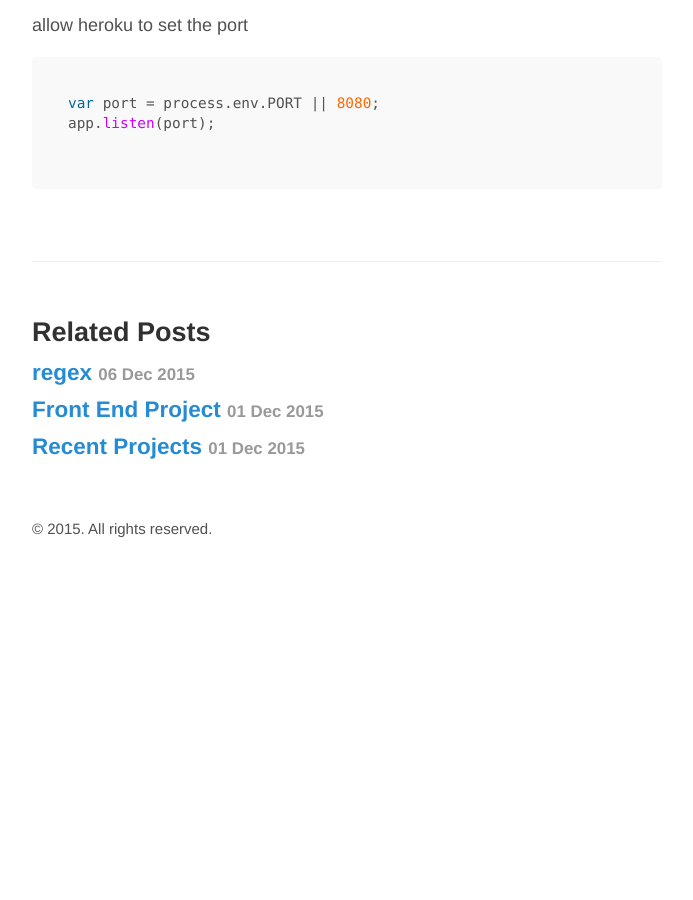
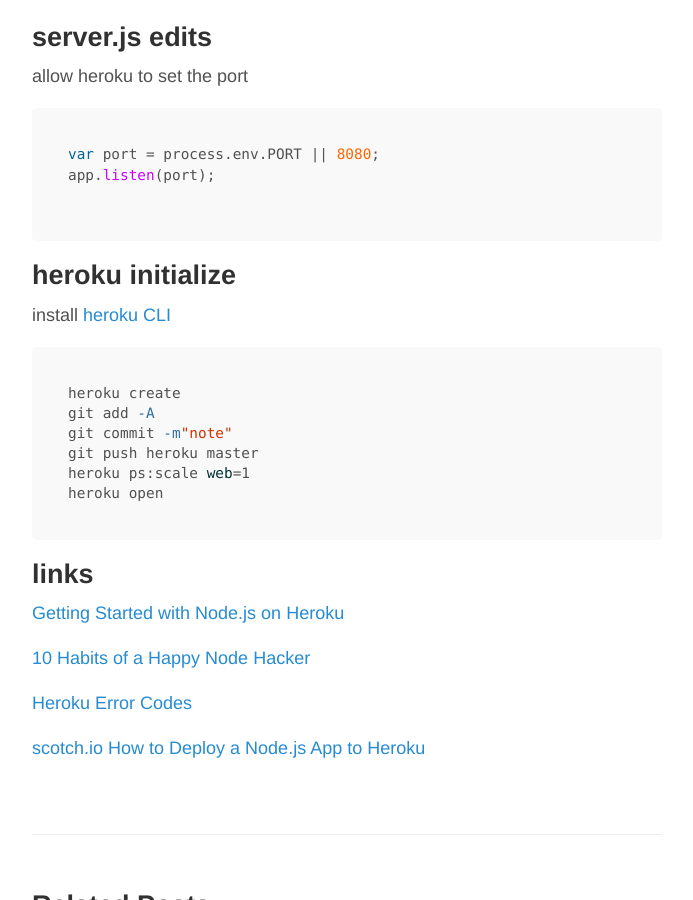
Before and after one commit to jontejada/jontejada.github.io, a Jekyll site: the page built from _posts/2015-12-09-heroku.md, in a window 1280 px wide and 900 px high, scrolled down 1489 px. Shown: the whole window, without its empty margins (293-986 px from the left). Built offline with Jekyll 4.4.1, drawn with Linux system fonts in a browser that asks for light colours; Markdown is read by kramdown in place of the engine named in the settings; before the commit the page ends 2067 px from its top, so only the background shows below that; some of the changed text lies outside the part shown.

Commit message:
heroku edits

````diff
--- a/_posts/2015-12-09-heroku.md
+++ b/_posts/2015-12-09-heroku.md
@@ -5,7 +5,9 @@ date: 2015-12-09 17:00:00 -800
 categories: notes
 ---
 
-##initial setup:
+##[my heroku app -- unicode table](https://radiant-basin-9785.herokuapp.com/)
+
+##initial setup
 ```bash
 mkdir my_project
 cd my_project
@@ -19,7 +21,7 @@ npm install express --save --save-exact
 	* the project "name" has to be all lower case
 	* and "main" will be set to the first js file in the directory OR index.js
 
-##git stuff:
+##git stuff
 ###add to .gitignore
 ```
 .DS_Store
@@ -58,3 +60,22 @@ var port = process.env.PORT || 8080;
 app.listen(port);
 
 ```
+##heroku initialize
+install [heroku CLI](https://devcenter.heroku.com/articles/heroku-command)
+
+```bash
+heroku create
+git add -A
+git commit -m"note"
+git push heroku master
+heroku ps:scale web=1
+heroku open
+```
+##links
+[Getting Started with Node.js on Heroku](https://devcenter.heroku.com/articles/getting-started-with-nodejs)
+
+[10 Habits of a Happy Node Hacker](https://blog.heroku.com/archives/2015/11/10/node-habits-2016)
+
+[Heroku Error Codes](https://devcenter.heroku.com/articles/error-codes)
+
+[scotch.io How to Deploy a Node.js App to Heroku](https://scotch.io/tutorials/how-to-deploy-a-node-js-app-to-heroku)
````
